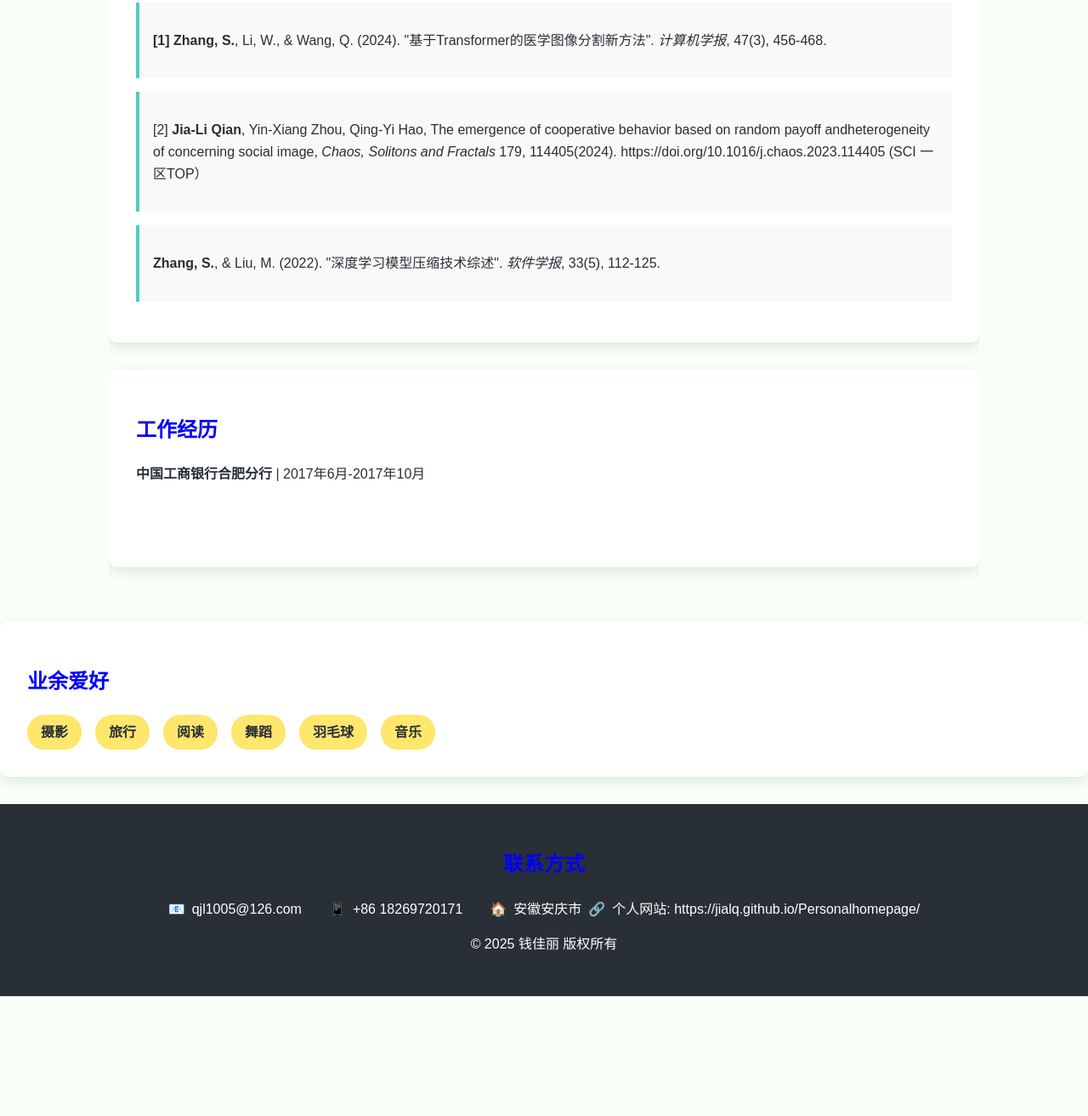
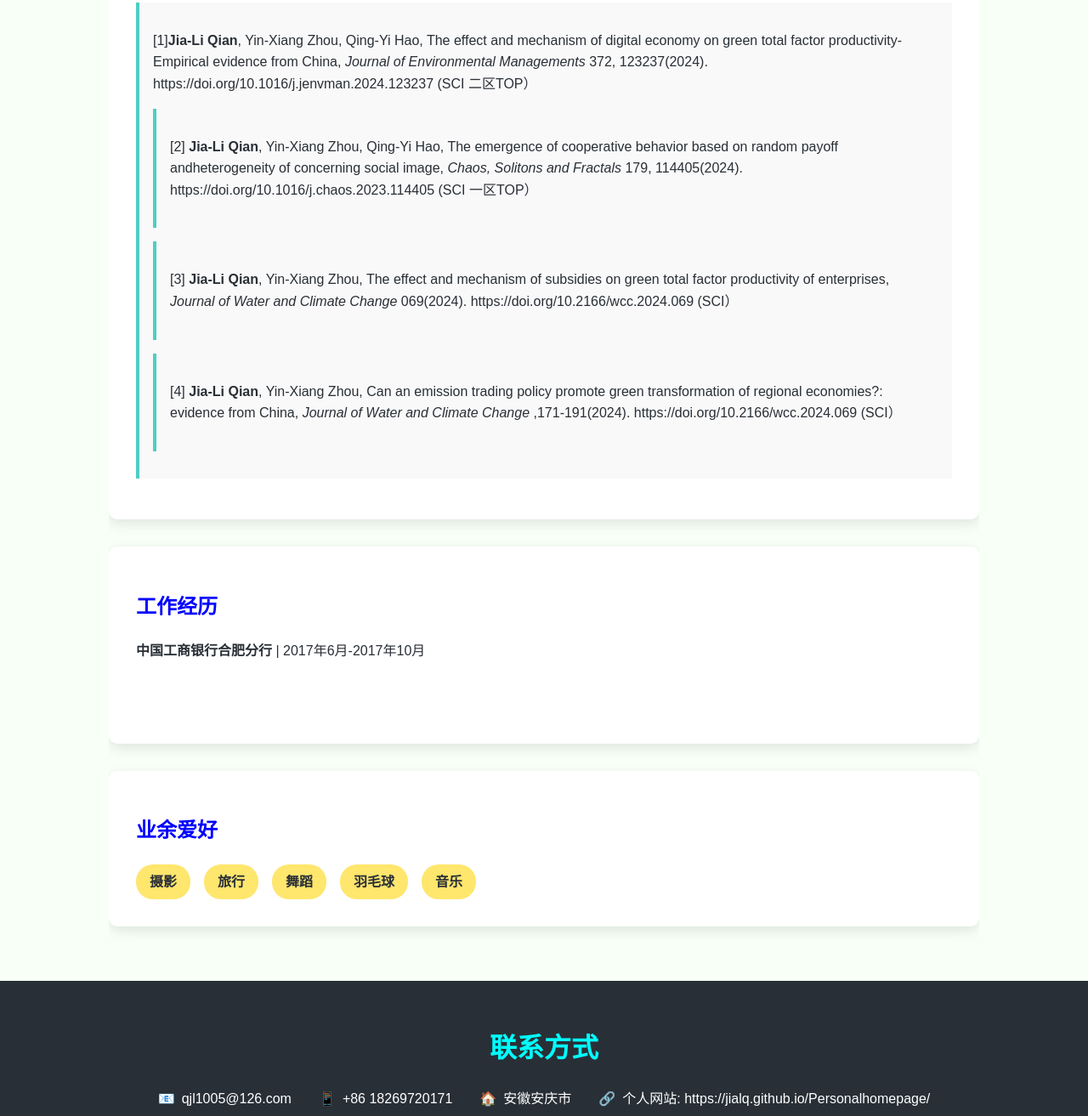
Before and after one commit to JiaLQ/Personalhomepage, a plain HTML site: page index.html in a window 1280 px wide. Shown: the part 1467-2780 px from the top of the page at 85% size. Before the commit the page ends 2639 px from the top, so only its background shows below. Drawn offline with Linux system fonts and the light colour scheme.

Commit message:
Update index.html

```diff
--- a/index.html
+++ b/index.html
@@ -209,14 +209,22 @@
         <section id="publications">
             <h2>学术论文</h2>
             <div class="paper-item">
-                <p><strong>[1] Zhang, S.</strong>, Li, W., & Wang, Q. (2024). "基于Transformer的医学图像分割新方法". <em>计算机学报</em>, 47(3), 456-468.</p>
+                <p>[1]<strong>Jia-Li Qian</strong>, Yin-Xiang Zhou, Qing-Yi Hao, The effect and mechanism of digital economy on green total factor productivity-Empirical evidence from China,
+                    <em>Journal of Environmental Managements</em> 372, 123237(2024). https://doi.org/10.1016/j.jenvman.2024.123237 (SCI 二区TOP）</p>
+            <div class="paper-item">
+                <p>[2] <strong>Jia-Li Qian</strong>, Yin-Xiang Zhou, Qing-Yi Hao, The emergence of cooperative behavior based on random payoff andheterogeneity of concerning social image,
+                    <em>Chaos, Solitons and Fractals</em> 179, 114405(2024).
+                    https://doi.org/10.1016/j.chaos.2023.114405 (SCI 一区TOP）</p>
             </div>
             <div class="paper-item">
-                <p>[2] <strong>Jia-Li Qian</strong>, Yin-Xiang Zhou, Qing-Yi Hao, The emergence of cooperative behavior based on random payoff andheterogeneity of concerning social image, <em>Chaos, Solitons and Fractals</em> 179, 114405(2024).
-https://doi.org/10.1016/j.chaos.2023.114405 (SCI 一区TOP）</p>
+                <p>[3] <strong>Jia-Li Qian</strong>, Yin-Xiang Zhou, The effect and mechanism of subsidies on green total factor productivity of enterprises,
+                    <em>Journal of Water and Climate Change</em> 069(2024).
+                    https://doi.org/10.2166/wcc.2024.069 (SCI）</p>
             </div>
-            <div class="paper-item">
-                <p><strong>Zhang, S.</strong>, & Liu, M. (2022). "深度学习模型压缩技术综述". <em>软件学报</em>, 33(5), 112-125.</p>
+                <div class="paper-item">
+                <p>[4] <strong>Jia-Li Qian</strong>, Yin-Xiang Zhou, Can an emission trading policy promote green transformation of regional economies?: evidence from China,
+                    <em>Journal of Water and Climate Change</em> ,171-191(2024).
+                    https://doi.org/10.2166/wcc.2024.069 (SCI）</p>
             </div>
         </section>
 
@@ -229,21 +237,21 @@ https://doi.org/10.1016/j.chaos.2023.114405 (SCI 一区TOP）</p>
             </div>
 
         </section>
-    </div>
-    <section id="hobbies">
+        <section id="hobbies">
             <h2>业余爱好</h2>
             <div class="hobbies">
                 <span class="hobby">摄影</span>
                 <span class="hobby">旅行</span>
-                <span class="hobby">阅读</span>
                 <span class="hobby">舞蹈</span>
                 <span class="hobby">羽毛球</span>
                 <span class="hobby">音乐</span>
             </div>
         </section>
+    </div>
+
     <footer>
         <div class="container">
-            <h2>联系方式</h2>
+            <h1>联系方式</h1>
             <div class="contact-info">
                 <div class="contact-item">
                     <span>📧</span>
@@ -256,6 +264,8 @@ https://doi.org/10.1016/j.chaos.2023.114405 (SCI 一区TOP）</p>
                 <div class="contact-item">
                     <span>🏠</span>
                     <span>安徽安庆市</span>
+                 </div>
+                <div class="contact-item">
                      <span>🔗</span>
                     <span>个人网站: https://jialq.github.io/Personalhomepage/</span>
                 </div>
```
